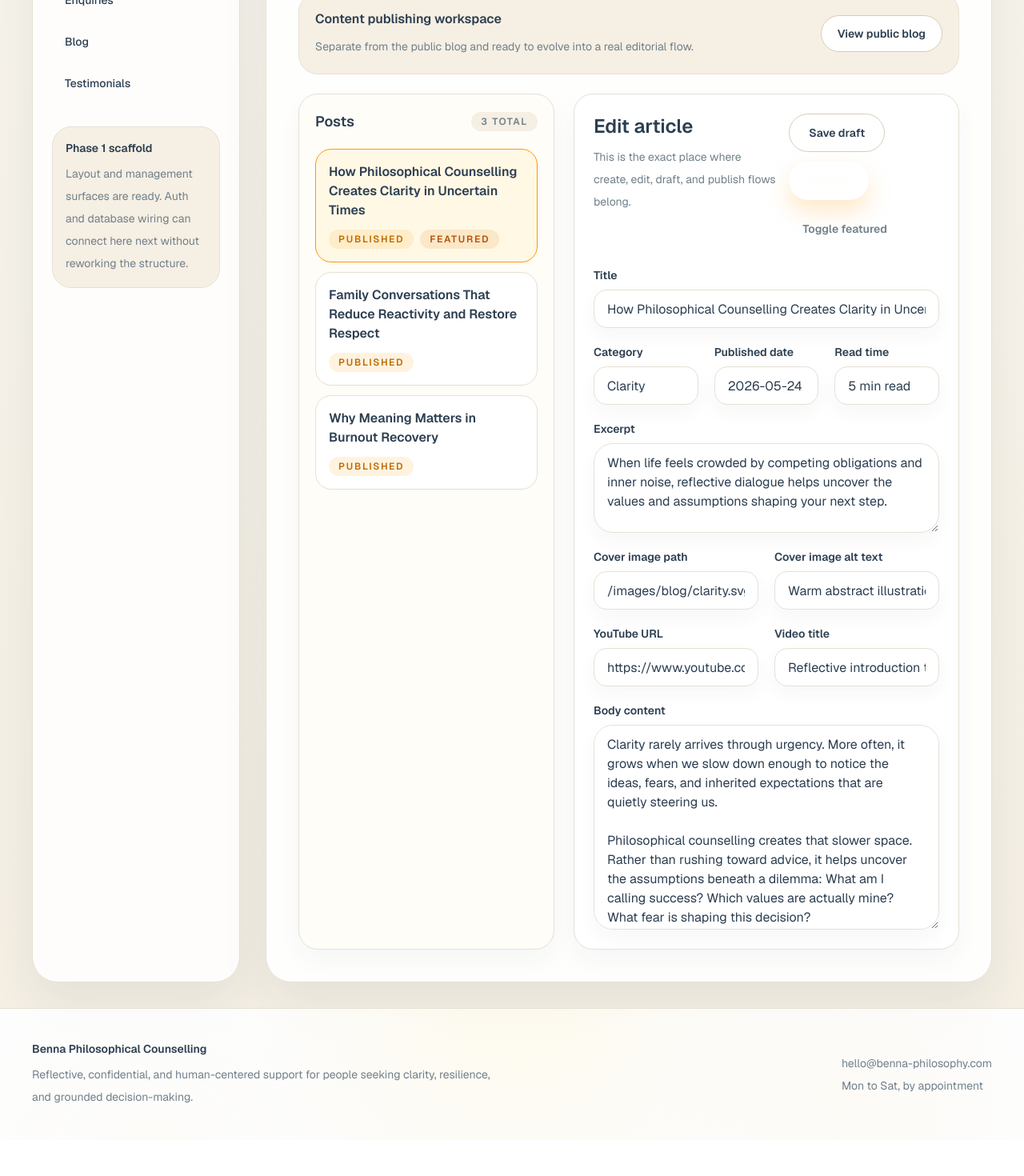
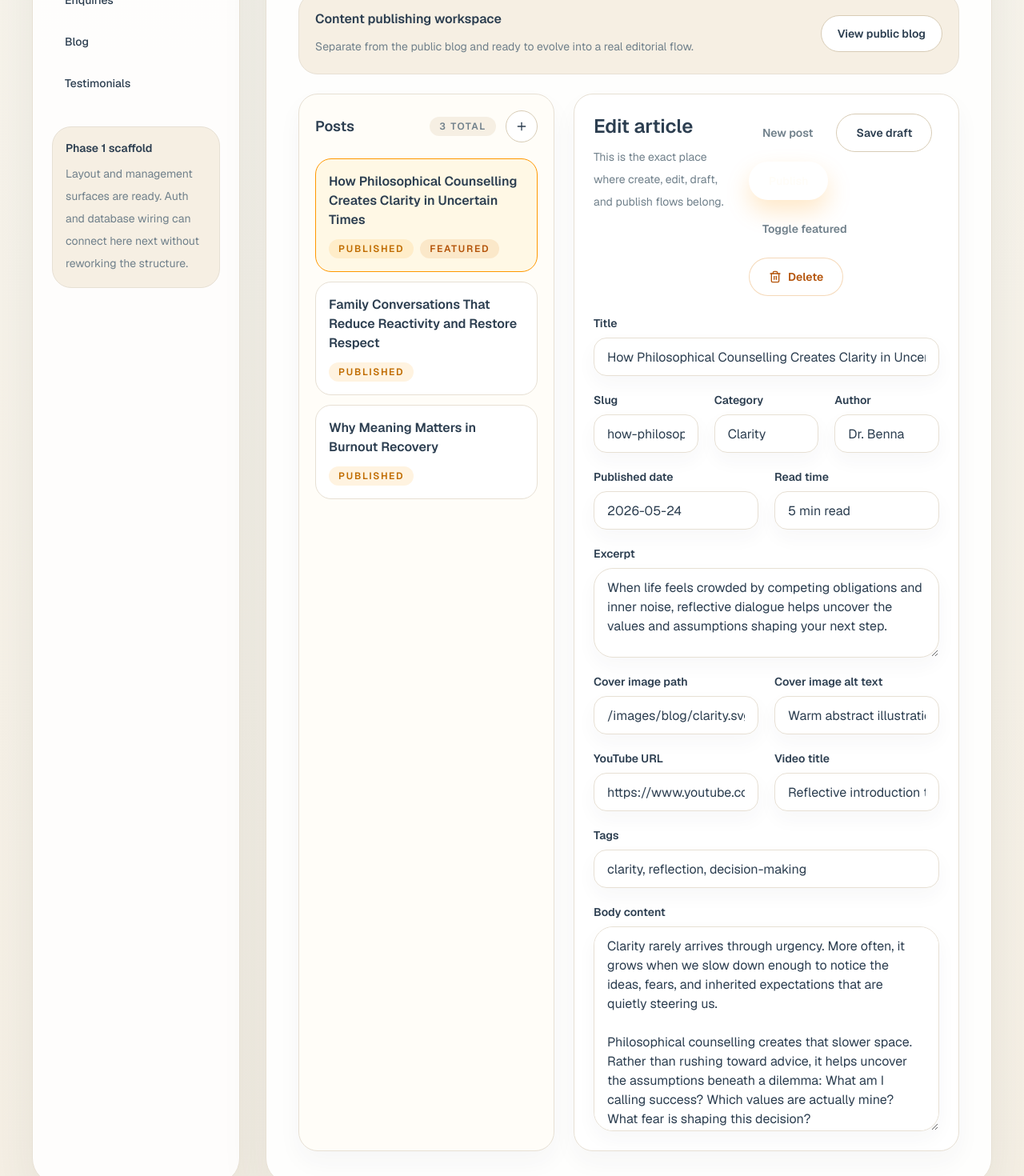
Before and after one commit to Kiran-Shetty-afk/Philosophical_Counselling, a Next.js app: page /admin/blog in a window 1280 px wide. Shown: the part 360-1830 px from the top of the page at 80% size. Before the commit the page ends 1785 px from the top, so only its background shows below. Built offline with nearby package versions, Linux system fonts and the light colour scheme.

Commit message:
feat: add new post creation to admin blog editor

```diff
--- a/components/admin/blog-manager.tsx
+++ b/components/admin/blog-manager.tsx
@@ -1,6 +1,7 @@
 "use client";
 
 import { useMemo, useState } from "react";
+import { Plus, Trash2 } from "lucide-react";
 
 import { StatusBadge } from "@/components/admin/status-badge";
 import { Button } from "@/components/ui/button";
@@ -31,7 +32,10 @@ export function BlogManager({ initialPosts }: BlogManagerProps) {
     [posts, selectedSlug],
   );
 
-  function updateSelected(field: keyof EditablePost, value: string | boolean) {
+  function updateSelected(
+    field: keyof EditablePost,
+    value: string | boolean | string[],
+  ) {
     if (!selectedPost) {
       return;
     }
@@ -55,6 +59,42 @@ export function BlogManager({ initialPosts }: BlogManagerProps) {
           : post,
       ),
     );
+  }
+
+  function createNewPost() {
+    const timestamp = Date.now().toString().slice(-6);
+    const newPost: EditablePost = {
+      slug: `new-reflection-${timestamp}`,
+      title: "Untitled Reflection",
+      excerpt: "Add a short summary for this new post.",
+      category: "Reflections",
+      publishedAt: new Date().toISOString().slice(0, 10),
+      readTime: "4 min read",
+      author: "Dr. Benna",
+      featured: false,
+      status: "Draft",
+      tags: ["new-post"],
+      coverImage: "/images/blog/clarity.svg",
+      coverAlt: "Abstract cover image for a new reflective article.",
+      youtubeUrl: "",
+      youtubeTitle: "",
+      content: ["Start writing the article here."],
+    };
+
+    setPosts((current) => [newPost, ...current]);
+    setSelectedSlug(newPost.slug);
+    setFlashMessage("New draft post created.");
+  }
+
+  function deleteSelectedPost() {
+    if (!selectedPost) {
+      return;
+    }
+
+    const remainingPosts = posts.filter((post) => post.slug !== selectedPost.slug);
+    setPosts(remainingPosts);
+    setSelectedSlug(remainingPosts[0]?.slug ?? "");
+    setFlashMessage(`Post "${selectedPost.title}" removed from the editor list.`);
   }
 
   function saveAsDraft() {
@@ -93,7 +133,16 @@ export function BlogManager({ initialPosts }: BlogManagerProps) {
           <h3 className="text-lg font-semibold text-[var(--color-text-primary)]">
             Posts
           </h3>
-          <StatusBadge label={`${posts.length} total`} tone="neutral" />
+          <div className="flex items-center gap-3">
+            <StatusBadge label={`${posts.length} total`} tone="neutral" />
+            <button
+              className="inline-flex h-10 w-10 items-center justify-center rounded-full border border-[var(--color-border-strong)] bg-white text-[var(--color-text-primary)] transition hover:border-[var(--color-accent)] hover:text-[var(--color-accent)]"
+              onClick={createNewPost}
+              type="button"
+            >
+              <Plus className="h-4 w-4" />
+            </button>
+          </div>
         </div>
 
         <div className="mt-5 grid gap-3">
@@ -137,6 +186,9 @@ export function BlogManager({ initialPosts }: BlogManagerProps) {
           </div>
 
           <div className="flex flex-wrap gap-3">
+            <Button onClick={createNewPost} variant="ghost">
+              New post
+            </Button>
             <Button onClick={saveAsDraft} variant="secondary">
               Save draft
             </Button>
@@ -145,6 +197,14 @@ export function BlogManager({ initialPosts }: BlogManagerProps) {
             </Button>
             <Button onClick={toggleFeatured} variant="ghost">
               Toggle featured
+            </Button>
+            <Button
+              className="border-[rgba(217,119,6,0.28)] text-[#b45309] hover:border-[#b45309]"
+              onClick={deleteSelectedPost}
+              variant="secondary"
+            >
+              <Trash2 className="mr-2 h-4 w-4" />
+              Delete
             </Button>
           </div>
         </div>
@@ -169,6 +229,15 @@ export function BlogManager({ initialPosts }: BlogManagerProps) {
           <div className="grid gap-5 md:grid-cols-3">
             <label className="grid gap-2">
               <span className="text-sm font-semibold text-[var(--color-text-primary)]">
+                Slug
+              </span>
+              <Input
+                value={selectedPost.slug}
+                onChange={(event) => updateSelected("slug", event.target.value)}
+              />
+            </label>
+            <label className="grid gap-2">
+              <span className="text-sm font-semibold text-[var(--color-text-primary)]">
                 Category
               </span>
               <Input
@@ -178,6 +247,18 @@ export function BlogManager({ initialPosts }: BlogManagerProps) {
                 }
               />
             </label>
+            <label className="grid gap-2">
+              <span className="text-sm font-semibold text-[var(--color-text-primary)]">
+                Author
+              </span>
+              <Input
+                value={selectedPost.author}
+                onChange={(event) => updateSelected("author", event.target.value)}
+              />
+            </label>
+          </div>
+
+          <div className="grid gap-5 md:grid-cols-2">
             <label className="grid gap-2">
               <span className="text-sm font-semibold text-[var(--color-text-primary)]">
                 Published date
@@ -267,6 +348,25 @@ export function BlogManager({ initialPosts }: BlogManagerProps) {
 
           <label className="grid gap-2">
             <span className="text-sm font-semibold text-[var(--color-text-primary)]">
+              Tags
+            </span>
+            <Input
+              placeholder="clarity, reflection, meaning"
+              value={selectedPost.tags.join(", ")}
+              onChange={(event) =>
+                updateSelected(
+                  "tags",
+                  event.target.value
+                    .split(",")
+                    .map((tag) => tag.trim())
+                    .filter(Boolean),
+                )
+              }
+            />
+          </label>
+
+          <label className="grid gap-2">
+            <span className="text-sm font-semibold text-[var(--color-text-primary)]">
               Body content
             </span>
             <Textarea
```
